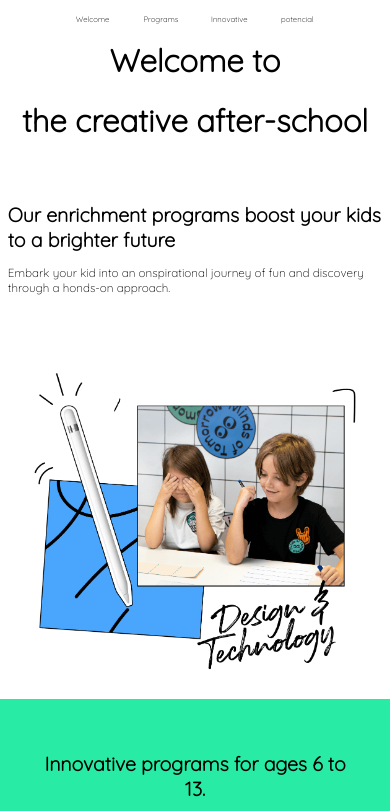
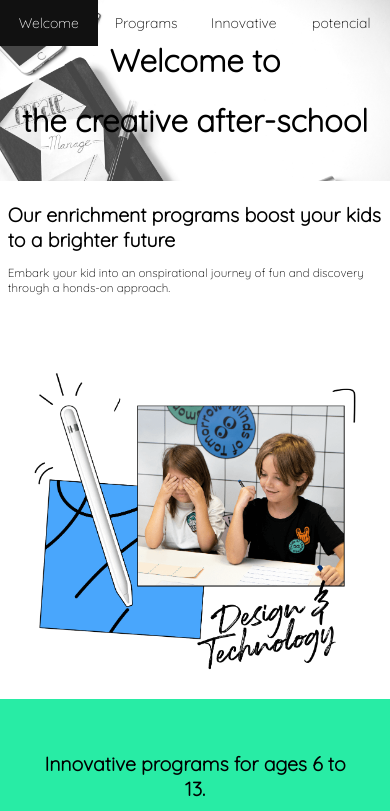
Before and after one commit to Marcglez/Minds-of-tomorrow-solution, a plain HTML site: page index.html in a window 390 px wide. Shown: the top 811 px of the page. Drawn offline with Linux system fonts and the light colour scheme.

Commit message:
Update 11/11/20

```diff
--- a/css/styles.css
+++ b/css/styles.css
@@ -160,10 +160,13 @@ li a:hover {
     .three-column {
         width: 100%;
     }
-    .header {
-        background-image: url('');
-    }
     .four-column {
         width: 50%;
     }
+    li a {
+        font-size: 14px;
+    }
+    ul {
+        padding: 0%;
+    }
 }
```
